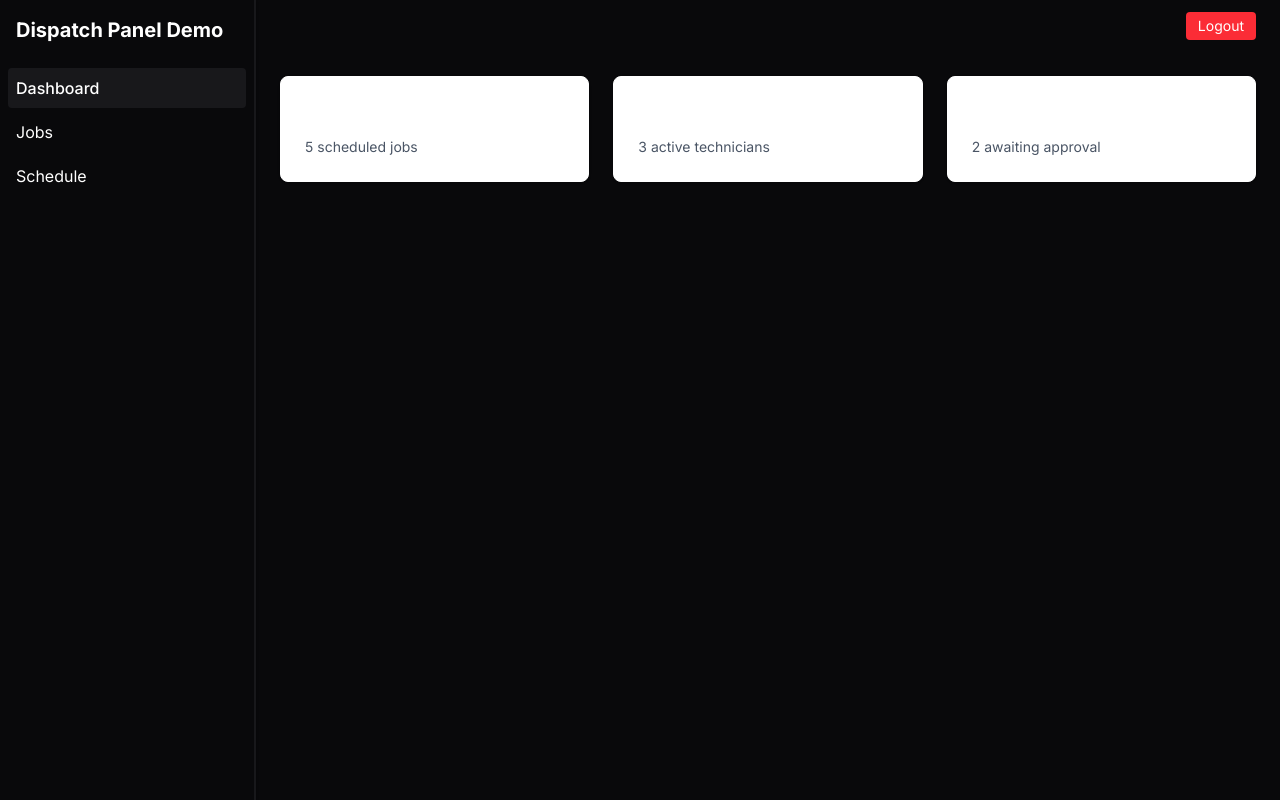
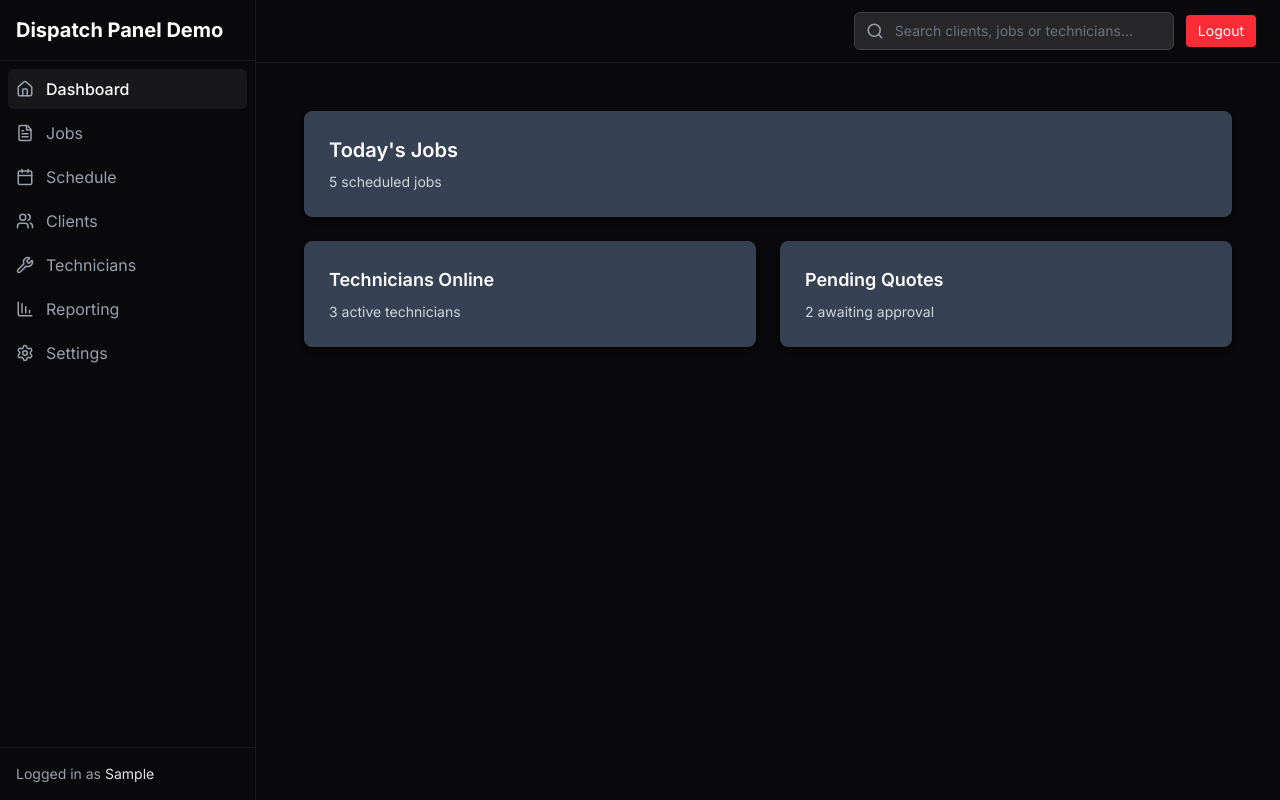
Before and after one commit to austin-epicit/HVAC-App, a React (Vite) app in the folder frontend/: page /login in a window 1280 px wide. Both pictures are taken after typing "Sample" into the empty fields and a click on the button "Login". Built offline with nearby package versions, Linux system fonts and the light colour scheme; no server answers.

Commit message:
More Pages, Icons, searchbars

```diff
--- a/frontend/package.json
+++ b/frontend/package.json
@@ -15,6 +15,7 @@
 		"@tanstack/react-table": "^8.21.3",
 		"axios": "^1.13.1",
 		"clsx": "^2.1.1",
+		"lucide-react": "^0.552.0",
 		"react": "^19.1.1",
 		"react-dom": "^19.1.1",
 		"react-router-dom": "^7.9.5",
--- a/frontend/src/AppRoutes.tsx
+++ b/frontend/src/AppRoutes.tsx
@@ -1,9 +1,14 @@
-import { Routes, Route, Navigate } from "react-router-dom";
 import LoginPage from "./auth/LoginPage";
 import DispatchLayout from "./layouts/DispatchLayout";
 import DashboardPage from "./pages/dispatch/DashboardPage";
 import JobsPage from "./pages/dispatch/JobsPage";
 import SchedulePage from "./pages/dispatch/SchedulePage";
+import ClientsPage from "./pages/dispatch/ClientsPage";
+import TechniciansPage from "./pages/dispatch/TechniciansPage";
+import ReportingPage from "./pages/dispatch/ReportingPage";
+import SettingsPage from "./pages/dispatch/SettingsPage";
+
+import { Routes, Route, Navigate } from "react-router-dom";
 import { useAuthStore } from "./auth/authStore";
 import type { JSX } from "react";
 
@@ -26,8 +31,12 @@ export default function AppRoutes() {
 				}
 			>
 				<Route index element={<DashboardPage />} />
+				<Route path="schedule" element={<SchedulePage />} />
+				<Route path="clients" element={<ClientsPage />} />
 				<Route path="jobs" element={<JobsPage />} />
-				<Route path="schedule" element={<SchedulePage />} />
+				<Route path="technicians" element={<TechniciansPage />} />
+				<Route path="reporting" element={<ReportingPage />} />
+				<Route path="settings" element={<SettingsPage />} />
 			</Route>
 
 			<Route path="*" element={<Navigate to="/login" replace />} />
--- a/frontend/src/layouts/DispatchLayout.tsx
+++ b/frontend/src/layouts/DispatchLayout.tsx
@@ -1,5 +1,15 @@
 import { Outlet, NavLink, useNavigate } from "react-router-dom";
 import { useAuthStore } from "../auth/authStore";
+import {
+  House,
+  Calendar,
+  Users,
+  FileText,
+  Wrench,
+  ChartColumnDecreasing,
+  Settings,
+  Search
+} from "lucide-react";
 
 export default function DispatchLayout() {
   const { logout, user } = useAuthStore();
@@ -13,51 +23,120 @@ export default function DispatchLayout() {
   return (
     <div className="flex h-screen bg-zinc-950 text-white">
       {/* Sidebar */}
-			<aside className="w-64 border-r-2 border-zinc-900 shadow-sm hidden md:flex flex-col">
-				<div className="p-4 text-xl font-bold">Dispatch Panel Demo</div>
+      <aside className="w-64 border-r border-zinc-900 shadow-sm hidden md:flex flex-col">
+        <div className="p-4 text-xl font-bold border-b border-zinc-900">
+          Dispatch Panel Demo
+        </div>
+
         <nav className="flex-1 p-2 space-y-1">
-					<NavLink
+          <NavItem
 		  	to="/dispatch"
-						end
-						className={({ isActive }) =>
-							`block p-2 rounded ${isActive ? "bg-zinc-900 font-medium" : "hover:bg-zinc-800"}`
-						}
-					>
-						Dashboard
-					</NavLink>
-					<NavLink
+			icon={<House size={18} />}
+			label="Dashboard"
+		  />
+          <NavItem
 		 	to="/dispatch/jobs"
-						className={({ isActive }) =>
-							`block p-2 rounded ${isActive ? "bg-zinc-900 font-medium" : "hover:bg-zinc-800"}`
-						}
-					>
-						Jobs
-					</NavLink>
-					<NavLink
+		 	icon={<FileText size={18} />}
+		  	label="Jobs"
+		  />
+          <NavItem
             to="/dispatch/schedule"
-						className={({ isActive }) =>
-							`block p-2 rounded ${isActive ? "bg-zinc-900 font-medium" : "hover:bg-zinc-800"}`
-						}
-					>
-						Schedule
-					</NavLink>
+            icon={<Calendar size={18} />}
+            label="Schedule"
+          />
+          <NavItem
+            to="/dispatch/clients"
+            icon={<Users size={18} />}
+            label="Clients"
+          />
+		  <NavItem
+			to="/dispatch/technicians"
+			icon={<Wrench size={18} />}
+			label="Technicians"
+		  />
+          <NavItem
+            to="/dispatch/reporting"
+            icon={<ChartColumnDecreasing size={18} />}
+            label="Reporting"
+          />
+          <NavItem
+            to="/dispatch/settings"
+            icon={<Settings size={18} />}
+            label="Settings"
+          />
         </nav>
+
+        {/* Optional bottom area (user info or footer) */}
+        <div className="border-t border-zinc-900 p-4 text-sm text-gray-400">
+          Logged in as <span className="text-gray-200">{user?.name}</span>
+        </div>
       </aside>
 
-			{/* Main Content */}
+
       <div className="flex flex-col flex-1 overflow-hidden">
-				<header className="flex flex-row-reverse justify-between items-center px-6 py-3">
+		{/* Top Bar */}
+        <header className="flex justify-end items-center px-6 py-3 border-b border-zinc-900 bg-zinc-950">
+          <div className="flex items-center gap-3">
+            {/* Search Bar */}
+            <div className="relative w-80">
+              <Search
+                size={18}
+                className="absolute left-3 top-1/2 -translate-y-1/2 text-gray-400 pointer-events-none"
+              />
+              <input
+                type="text"
+                placeholder="Search clients, jobs or technicians..."
+                className="w-full pl-10 pr-3 py-2 rounded-md bg-zinc-800 border border-zinc-700 text-sm
+                        text-gray-100 placeholder-gray-500 focus:outline-none focus:ring-2
+                        focus:ring-blue-500"
+              />
+            </div>
+
+            {/* Logout Button */}
             <button
               onClick={handleLogout}
-						className="text-sm bg-red-500 text-white px-3 py-1 rounded hover:bg-red-600"
+              className="text-sm bg-red-500 text-white px-3 py-1.5 rounded hover:bg-red-600"
             >
               Logout
             </button>
+          </div>
         </header>
-				<main className="flex-1 overflow-y-auto p-6">
+
+		{/* Main Content */}
+        <main className="flex-1 overflow-y-auto p-6 bg-zinc-950">
           <Outlet />
         </main>
       </div>
     </div>
   );
 }
+
+/* -------------------------------------------
+   🔹 Reusable NavItem component
+   ------------------------------------------- */
+function NavItem({
+  to,
+  icon,
+  label,
+}: {
+  to: string;
+  icon: React.ReactNode;
+  label: string;
+}) {
+  return (
+    <NavLink
+      to={to}
+      end
+      className={({ isActive }) =>
+        `flex items-center gap-3 p-2 rounded-md transition-colors ${
+          isActive
+            ? "bg-zinc-900 font-medium text-white"
+            : "text-gray-400 hover:text-white hover:bg-zinc-800"
+        }`
+      }
+    >
+      <span className="text-gray-400">{icon}</span>
+      <span>{label}</span>
+    </NavLink>
+  );
+}
--- /dev/null
+++ b/frontend/src/pages/dispatch/ClientsPage.tsx
@@ -0,0 +1,48 @@
+import AdaptableTable from "../../components/AdaptableTable";
+
+import { Search, Plus, Share } from "lucide-react";
+
+export default function ClientsPage() {
+
+
+    //TODO build adaptableTable
+
+
+	return (
+		<div>
+		    {/* Top Toolbar */}
+			<div className="flex flex-wrap items-center justify-between gap-4 mb-4">
+				{/* Left side: Title */}
+				<h2 className="text-2xl font-semibold">Clients</h2>
+
+				{/* Center: Search Bar */}
+				<div className="relative w-full max-w-sm">
+                    <Search
+                        size={18}
+                        className="absolute left-3 top-1/2 -translate-y-1/2 text-gray-400 pointer-events-none"
+                    />
+                    <input
+                        type="text"
+                        placeholder="Search clients..."
+                        className="w-full pl-11 pr-3 py-2 rounded-md bg-zinc-800 border border-zinc-700 text-sm
+                                text-gray-100 placeholder-gray-500 focus:outline-none focus:ring-2
+                                focus:ring-blue-500"
+                    />
+				</div>
+
+				{/* Right side: Buttons */}
+				<div className="flex gap-2">
+					<button className="flex items-center gap-2 px-4 py-2 bg-blue-600 hover:bg-blue-700 rounded-md text-sm font-medium">
+						<Plus size={16} className="text-white" />
+						New Job
+					</button>
+
+					<button className="flex items-center gap-2 px-4 py-2 bg-zinc-700 hover:bg-zinc-600 rounded-md text-sm font-medium">
+						<Share size={16} className="text-white" />
+						Export Job
+					</button>
+				</div>
+			</div>
+		</div>
+	);
+}
--- a/frontend/src/pages/dispatch/DashboardPage.tsx
+++ b/frontend/src/pages/dispatch/DashboardPage.tsx
@@ -1,17 +1,24 @@
 export default function DashboardPage() {
 	return (
-		<div className="grid gap-6 md:grid-cols-2 xl:grid-cols-3">
-			<div className="bg-white p-6 rounded-lg shadow-sm border">
-				<h2 className="text-lg font-semibold mb-2">Today's Jobs</h2>
-				<p className="text-gray-600 text-sm">5 scheduled jobs</p>
-			</div>
-			<div className="bg-white p-6 rounded-lg shadow-sm border">
-				<h2 className="text-lg font-semibold mb-2">Technicians Online</h2>
-				<p className="text-gray-600 text-sm">3 active technicians</p>
-			</div>
-			<div className="bg-white p-6 rounded-lg shadow-sm border">
-				<h2 className="text-lg font-semibold mb-2">Pending Quotes</h2>
-				<p className="text-gray-600 text-sm">2 awaiting approval</p>
+		<div className="min-h-screen text-white p-6">
+			<div className="grid gap-6 md:grid-cols-2">
+				{/* Full-width card on top */}
+				<div className="md:col-span-2 bg-gray-700 p-6 rounded-lg shadow-md border border-gray-700">
+					<h2 className="text-xl font-semibold mb-2 text-white">Today's Jobs</h2>
+					<p className="text-gray-300 text-sm">5 scheduled jobs</p>
+				</div>
+
+				{/* Bottom left */}
+				<div className="bg-gray-700 p-6 rounded-lg shadow-md border border-gray-700">
+					<h2 className="text-lg font-semibold mb-2 text-white">Technicians Online</h2>
+					<p className="text-gray-300 text-sm">3 active technicians</p>
+				</div>
+
+				{/* Bottom right */}
+				<div className="bg-gray-700 p-6 rounded-lg shadow-md border border-gray-700">
+					<h2 className="text-lg font-semibold mb-2 text-white">Pending Quotes</h2>
+					<p className="text-gray-300 text-sm">2 awaiting approval</p>
+				</div>
 			</div>
 		</div>
 	);
--- /dev/null
+++ b/frontend/src/pages/dispatch/ReportingPage.tsx
@@ -0,0 +1,7 @@
+export default function ReportingPage() {
+	return (
+		<div>
+			<h2>Report Here</h2>
+		</div>
+	);
+}
--- /dev/null
+++ b/frontend/src/pages/dispatch/SettingsPage.tsx
@@ -0,0 +1,7 @@
+export default function SettingsPage() {
+	return (
+		<div>
+			<h2>Settings Here</h2>
+		</div>
+	);
+}
--- /dev/null
+++ b/frontend/src/pages/dispatch/TechniciansPage.tsx
@@ -0,0 +1,7 @@
+export default function TechnicianPage() {
+	return (
+		<div>
+			<h2>Technicians Here</h2>
+		</div>
+	);
+}
```
Also changed, not shown: frontend/src/pages/dispatch/JobsPage.tsx (+40 -2 lines), 1 other file (tests, documents, lock files or other folders). Lines whose indentation alone changed are shown as unchanged.
